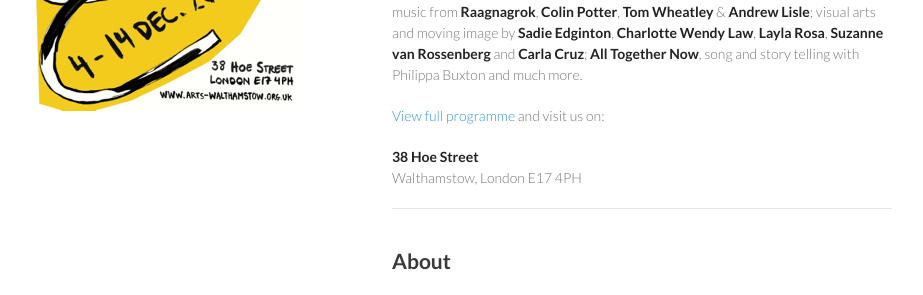
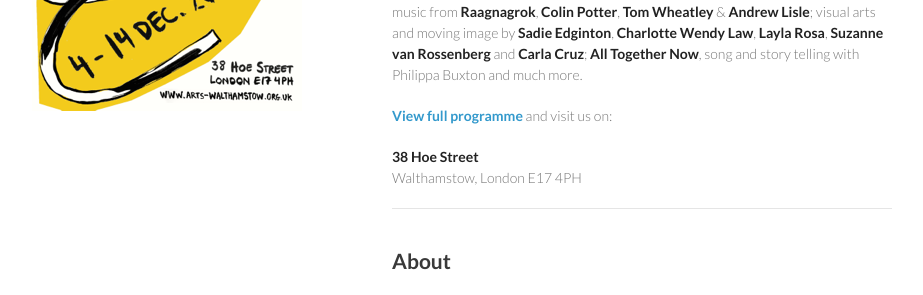
Before and after one commit to arts-walthamstow/arts-walthamstow.github.io, a Jekyll site: the page built from index.html, in a window 1280 px wide. Shown: the part 329-624 px from the top of the page, without its empty margins (178-1101 px from the left). Built offline with Jekyll 4.4.1, drawn with Linux system fonts in a browser that asks for light colours.

Commit message:
bold link

```diff
--- a/index.html
+++ b/index.html
@@ -18,7 +18,7 @@ live music from <strong>Raagnagrok</strong>, <strong>Colin Potter</strong>, <str
 visual arts and moving image by <strong>Sadie Edginton</strong>, <strong>Charlotte Wendy Law</strong>, <strong>Layla Rosa</strong>, <strong>Suzanne van Rossenberg</strong> and <strong>Carla Cruz</strong>;
 <strong>All Together Now</strong>, song and story telling with Philippa Buxton and much more.
 </p><p>
-<a href='/events' title='events'>View full programme</a> and visit us on:
+<a class='strong' href='/events' title='events'>View full programme</a> and visit us on:
 </p>
 <p>
   <strong>38 Hoe Street</strong><br>
```
